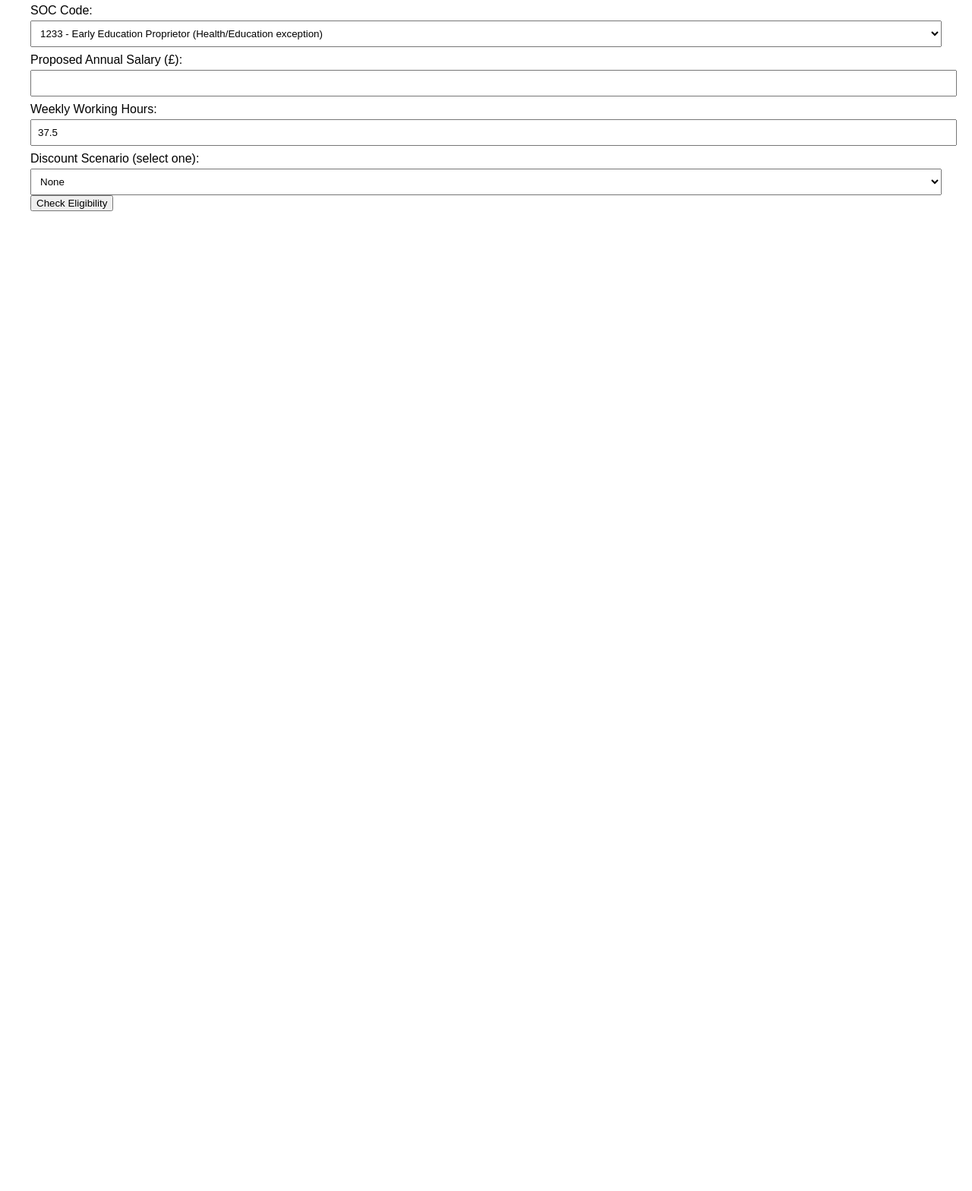
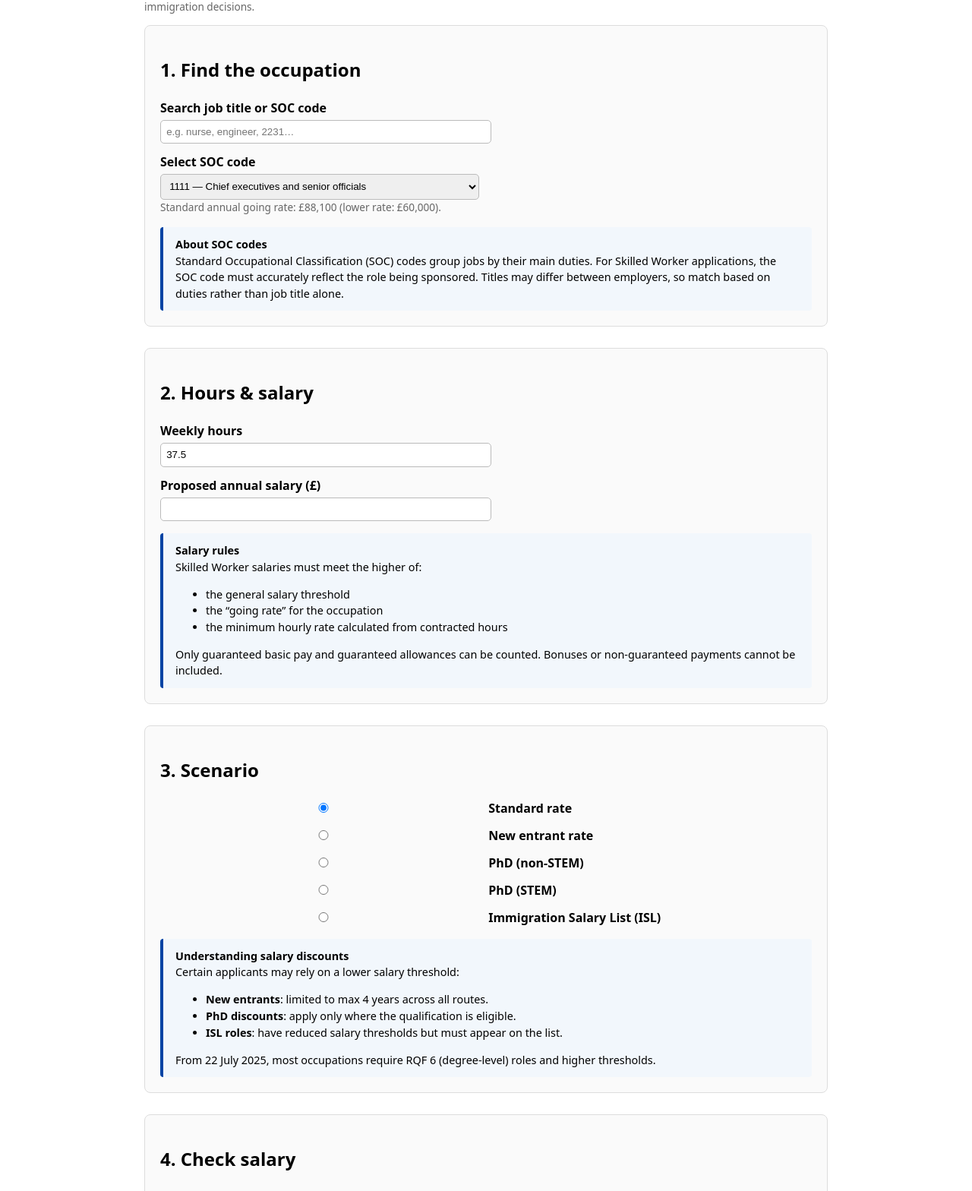
Before and after one commit to sjamesseraphus/Salary-Threshold-Calculator, a plain HTML site: page index.html in a window 1280 px wide. Shown: the part 115-1683 px from the top of the page at 76% size. Before the commit the page ends 800 px from the top, so only its background shows below. Drawn offline with Linux system fonts and the light colour scheme.

Commit message:
Update index.html

```diff
--- a/index.html
+++ b/index.html
@@ -1,100 +1,260 @@
 <!DOCTYPE html>
 <html lang="en">
 <head>
-  <meta charset="UTF-8" />
-  <title>Skilled Worker Salary Calculator</title>
+<meta charset="UTF-8">
+<title>Skilled Worker Salary Checker</title>
+<meta name="viewport" content="width=device-width,initial-scale=1">
+
 <style>
-    body { font-family: Arial, sans-serif; padding: 2rem; }
-    .section { margin-bottom: 2rem; }
-    label { display: block; margin: 0.5rem 0 0.25rem; }
-    select, input { width: 100%; padding: 0.5rem; }
-    .result { margin-top: 1rem; font-weight: bold; }
+  body { font-family: system-ui, sans-serif; max-width: 900px; margin: 2rem auto; padding: 0 1rem; line-height: 1.5; }
+  h1 { margin-bottom: .25rem; }
+  .panel { background:#fafafa; padding:1.25rem; border:1px solid #ddd; border-radius:8px; margin-bottom:1.75rem; }
+  label { font-weight:600; display:block; margin-top:.75rem; }
+  input, select { width:100%; max-width:420px; padding:.45rem; border:1px solid #bbb; border-radius:5px; margin-top:.25rem; }
+  button { margin-top:1rem; padding:.75rem 1.25rem; border:none; border-radius:5px; background:#0043a4; color:#fff; cursor:pointer; font-size:1rem; }
+  button:hover { background:#00347e; }
+  .info { background:#f2f7fc; border-left:4px solid #0043a4; padding:.75rem 1rem; margin-top:1rem; border-radius:4px; font-size:.9rem; }
+  .result { padding:1rem; border-radius:8px; margin-top:1rem; }
+  .ok { background:#eaf8ef; border:1px solid #1c7d3a; }
+  .fail { background:#fdecee; border:1px solid #b62334; }
+  .small { font-size:.85rem; color:#666; }
 </style>
 </head>
+
 <body>
-  <h1>UK Skilled Worker Salary Calculator</h1>
 
-  <div class="section">
-    <label for="socCode">SOC Code:</label>
-    <select id="socCode"></select>
+<h1>Skilled Worker Salary Checker</h1>
+<p class="small">
+  This tool gives an indicative comparison against Skilled Worker visa salary rules.
+  Always verify figures on GOV.UK and seek legal advice for immigration decisions.
+</p>
 
-    <label for="annualSalary">Proposed Annual Salary (£):</label>
-    <input type="number" id="annualSalary" />
+<!-- 1. OCCUPATION -->
+<div class="panel">
+  <h2>1. Find the occupation</h2>
 
-    <label for="weeklyHours">Weekly Working Hours:</label>
-    <input type="number" id="weeklyHours" value="37.5" />
+  <label>Search job title or SOC code</label>
+  <input id="searchJob" type="text" placeholder="e.g. nurse, engineer, 2231…">
 
-    <label>Discount Scenario (select one):</label>
-    <select id="scenario">
-      <option value="none">None</option>
-      <option value="new_entrant">New Entrant</option>
-      <option value="phd_stem">PhD (STEM)</option>
-      <option value="phd_other">PhD (Non-STEM)</option>
-      <option value="postdoc">Postdoctoral Researcher</option>
-      <option value="isl">Immigration Salary List (ISL)</option>
+  <label>Select SOC code</label>
+  <select id="socSelect">
+    <option>Loading SOC codes…</option>
   </select>
 
-    <button onclick="calculateEligibility()">Check Eligibility</button>
-    <div class="result" id="result"></div>
+  <div id="jobInfo" class="small"></div>
+
+  <div class="info">
+    <strong>About SOC codes</strong><br>
+    Standard Occupational Classification (SOC) codes group jobs by their main duties.
+    For Skilled Worker applications, the SOC code must accurately reflect the role being sponsored.
+    Titles may differ between employers, so match based on duties rather than job title alone.
+  </div>
+</div>
+
+<!-- 2. HOURS & SALARY -->
+<div class="panel">
+  <h2>2. Hours & salary</h2>
+
+  <label>Weekly hours</label>
+  <input id="hours" type="number" value="37.5" min="1" step="0.1">
+
+  <label>Proposed annual salary (£)</label>
+  <input id="salary" type="number" step="100">
+
+  <div class="info">
+    <strong>Salary rules</strong><br>
+    Skilled Worker salaries must meet the higher of:
+    <ul>
+      <li>the general salary threshold</li>
+      <li>the “going rate” for the occupation</li>
+      <li>the minimum hourly rate calculated from contracted hours</li>
+    </ul>
+    Only guaranteed basic pay and guaranteed allowances can be counted.
+    Bonuses or non-guaranteed payments cannot be included.
+  </div>
+</div>
+
+<!-- 3. SCENARIO -->
+<div class="panel">
+  <h2>3. Scenario</h2>
+
+  <label>
+    <input type="radio" name="scenario" value="standard" checked>
+    Standard rate
+  </label>
+  <label>
+    <input type="radio" name="scenario" value="newEntrant">
+    New entrant rate
+  </label>
+  <label>
+    <input type="radio" name="scenario" value="phdNonStem">
+    PhD (non-STEM)
+  </label>
+  <label>
+    <input type="radio" name="scenario" value="phdStem">
+    PhD (STEM)
+  </label>
+  <label>
+    <input type="radio" name="scenario" value="isl">
+    Immigration Salary List (ISL)
+  </label>
+
+  <div class="info">
+    <strong>Understanding salary discounts</strong><br>
+    Certain applicants may rely on a lower salary threshold:
+    <ul>
+      <li><strong>New entrants</strong>: limited to max 4 years across all routes.</li>
+      <li><strong>PhD discounts</strong>: apply only where the qualification is eligible.</li>
+      <li><strong>ISL roles</strong>: have reduced salary thresholds but must appear on the list.</li>
+    </ul>
+    From 22 July 2025, most occupations require RQF 6 (degree-level) roles and higher thresholds.
+  </div>
+</div>
+
+<!-- 4. CALCULATE -->
+<div class="panel">
+  <h2>4. Check salary</h2>
+
+  <button id="checkBtn">Check salary</button>
+  <div id="results"></div>
+
+  <div class="info">
+    <strong>Important</strong><br>
+    This calculator gives an indicative comparison only.
+    Eligibility depends on full Skilled Worker rules, including:
+    <ul>
+      <li>occupation skill level</li>
+      <li>contracted hours</li>
+      <li>hourly rate meeting minimum requirements</li>
+      <li>applicant eligibility for discounts</li>
+      <li>updated salary thresholds</li>
+    </ul>
+    Always verify numbers with official guidance.
+  </div>
 </div>
 
 <script>
-    const generalThreshold = 41700;
-    const hourlyMinimum = 17.13;
-    const floor33k = 33400;
-    const floor37k = 37500;
+let socData = [];
 
-    const socs = {
-      "2136": { name: "Programmer", rate: 45000 },
-      "2111": { name: "Biological Scientist", rate: 40000 },
-      "1233": { name: "Early Education Proprietor (Health/Education exception)", rate: 25000, exception: true }
-      // Extend with full SOC list...
-    };
+// ---------------- CSV LOADER ----------------
+async function loadCSV() {
+  const text = await fetch("soc_full_for_calculator.csv").then(r => r.text());
+  const rows = text.trim().split("\n");
+  const headers = rows.shift().split(",");
 
-    const socDropdown = document.getElementById('socCode');
-    for (const [code, data] of Object.entries(socs)) {
-      const option = document.createElement('option');
-      option.value = code;
-      option.textContent = `${code} - ${data.name}`;
-      socDropdown.appendChild(option);
+  socData = rows.map(row => {
+    const cols = row.split(",");
+    let obj = {};
+    headers.forEach((h, i) => {
+      const key = h.trim();
+      const val = cols[i] ? cols[i].trim() : "";
+      obj[key] = val;
+    });
+    return obj;
+  });
+
+  populateDropdown(socData);
 }
 
-    function calculateEligibility() {
-      const code = document.getElementById('socCode').value;
-      const salary = parseFloat(document.getElementById('annualSalary').value);
-      const hours = Math.min(parseFloat(document.getElementById('weeklyHours').value), 48);
-      const scenario = document.getElementById('scenario').value;
-      const soc = socs[code];
+// ---------------- POPULATE DROPDOWN ----------------
+function populateDropdown(list) {
+  const select = document.getElementById("socSelect");
+  select.innerHTML = "";
+  list.forEach(r => {
+    const opt = document.createElement("option");
 
-      const goingRate = soc.rate;
-      const isException = soc.exception || false;
-      const hourlyRate = salary / (hours * 52);
+    // matches your CSV headers exactly:
+    // SOC_code, Job_type, Related_job_titles, Standard_going_rate_annual, Lower_going_rate_annual
+    opt.value = r.SOC_code;
+    opt.textContent = `${r.SOC_code} — ${r.Job_type}`;
 
-      let requiredSalary = generalThreshold;
+    select.appendChild(opt);
+  });
 
-      if (scenario === 'new_entrant' || scenario === 'postdoc') {
-        requiredSalary = Math.max(goingRate * 0.7, floor33k);
-      } else if (scenario === 'phd_stem') {
-        requiredSalary = Math.max(goingRate * 0.8, floor33k);
-      } else if (scenario === 'phd_other') {
-        requiredSalary = Math.max(goingRate * 0.9, floor37k);
-      } else if (scenario === 'isl') {
-        requiredSalary = Math.max(goingRate, floor33k); // ISL doesn't reduce going rate
-      } else {
-        requiredSalary = Math.max(generalThreshold, goingRate);
+  // also update the little info text for the first item
+  updateJobInfo();
 }
 
-      const requiredHourly = requiredSalary / (hours * 52);
-      const effectiveHourly = isException ? salary / (hours * 52) : Math.max(requiredHourly, hourlyMinimum);
+// ---------------- UPDATE JOB INFO ----------------
+function updateJobInfo() {
+  const select = document.getElementById("socSelect");
+  const soc = select.value;
+  const role = socData.find(r => r.SOC_code === soc);
+  const infoDiv = document.getElementById("jobInfo");
 
-      const isEligible = !isException
-        ? (salary >= requiredSalary && hourlyRate >= hourlyMinimum)
-        : (salary >= goingRate);
+  if (!role) {
+    infoDiv.textContent = "";
+    return;
+  }
 
-      document.getElementById('result').textContent = isEligible
-        ? `✅ Eligible. Salary meets ${requiredSalary.toFixed(2)} and £${effectiveHourly.toFixed(2)}/hr.`
-        : `❌ Not eligible. Must earn at least £${requiredSalary.toFixed(2)} and £${effectiveHourly.toFixed(2)}/hr.`;
+  infoDiv.textContent =
+    `Standard annual going rate: £${Number(role.Standard_going_rate_annual).toLocaleString()}  ` +
+    `(lower rate: £${Number(role.Lower_going_rate_annual).toLocaleString()}).`;
 }
+
+// update info when user changes the dropdown
+document.getElementById("socSelect").addEventListener("change", updateJobInfo);
+
+// ---------------- SEARCH ----------------
+document.getElementById("searchJob").addEventListener("input", function () {
+  const q = this.value.toLowerCase();
+  const filtered = socData.filter(r =>
+    (r.SOC_code || "").includes(q) ||
+    (r.Job_type || "").toLowerCase().includes(q) ||
+    (r.Related_job_titles || "").toLowerCase().includes(q)
+  );
+  populateDropdown(filtered);
+});
+
+// ---------------- CHECK SALARY ----------------
+document.getElementById("checkBtn").addEventListener("click", function () {
+  const soc = document.getElementById("socSelect").value;
+  const role = socData.find(r => r.SOC_code === soc);
+
+  if (!role) return alert("Select an occupation.");
+
+  const hours = parseFloat(document.getElementById("hours").value);
+  const offered = parseFloat(document.getElementById("salary").value);
+  const scenario = document.querySelector("input[name='scenario']:checked").value;
+
+  if (!offered) return alert("Enter a salary.");
+
+  let standard = parseFloat(role.Standard_going_rate_annual);
+  let lower = parseFloat(role.Lower_going_rate_annual);
+
+  if (isNaN(standard)) standard = 0;
+  if (isNaN(lower)) lower = standard;
+
+  // base on standard rate by default
+  let min = standard;
+
+  // use lower rate for new entrant / ISL
+  if (scenario === "newEntrant" || scenario === "isl") {
+    min = lower;
+  }
+  // PhD discounts
+  if (scenario === "phdNonStem") min = standard * 0.9;
+  if (scenario === "phdStem") min = standard * 0.8;
+
+  const results = document.getElementById("results");
+  results.innerHTML = "";
+
+  const div = document.createElement("div");
+  div.classList.add("result");
+
+  if (offered >= min) {
+    div.classList.add("ok");
+    div.innerHTML = `<strong>Eligible</strong><br>Minimum required: £${min.toLocaleString()}`;
+  } else {
+    div.classList.add("fail");
+    div.innerHTML = `<strong>Not eligible</strong><br>Minimum required: £${min.toLocaleString()}`;
+  }
+
+  results.appendChild(div);
+});
+
+loadCSV();
 </script>
+
 </body>
 </html>
```
Lines whose indentation alone changed are shown as unchanged.
